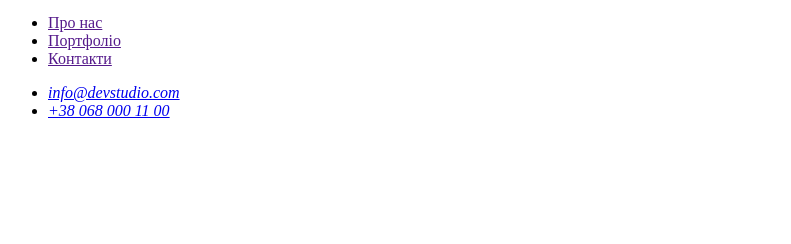
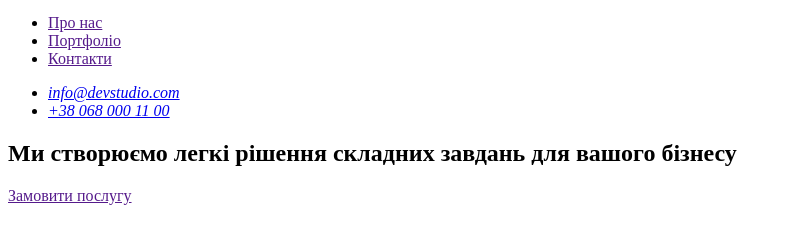
Before and after one commit to jerebcov-dmutro/wt-markup-01, a plain HTML site: page index.html in a window 1280 px wide. Shown: the part 34-278 px from the top of the page, without its empty margins (0-791 px from the left). Drawn offline with Linux system fonts and the light colour scheme.

Commit message:
Герой

```diff
--- a/index.html
+++ b/index.html
@@ -25,5 +25,13 @@
             </address>
         </nav>
     </header>
+    <!--Герой-->
+    <main>
+        <section>
+            <h1>Ми створюємо легкі рішення складних завдань для вашого бізнесу</h1>
+            <a href="">Замовити послугу</a>
+        </section>
+    </main>
+
 </body>
 </html>
```
